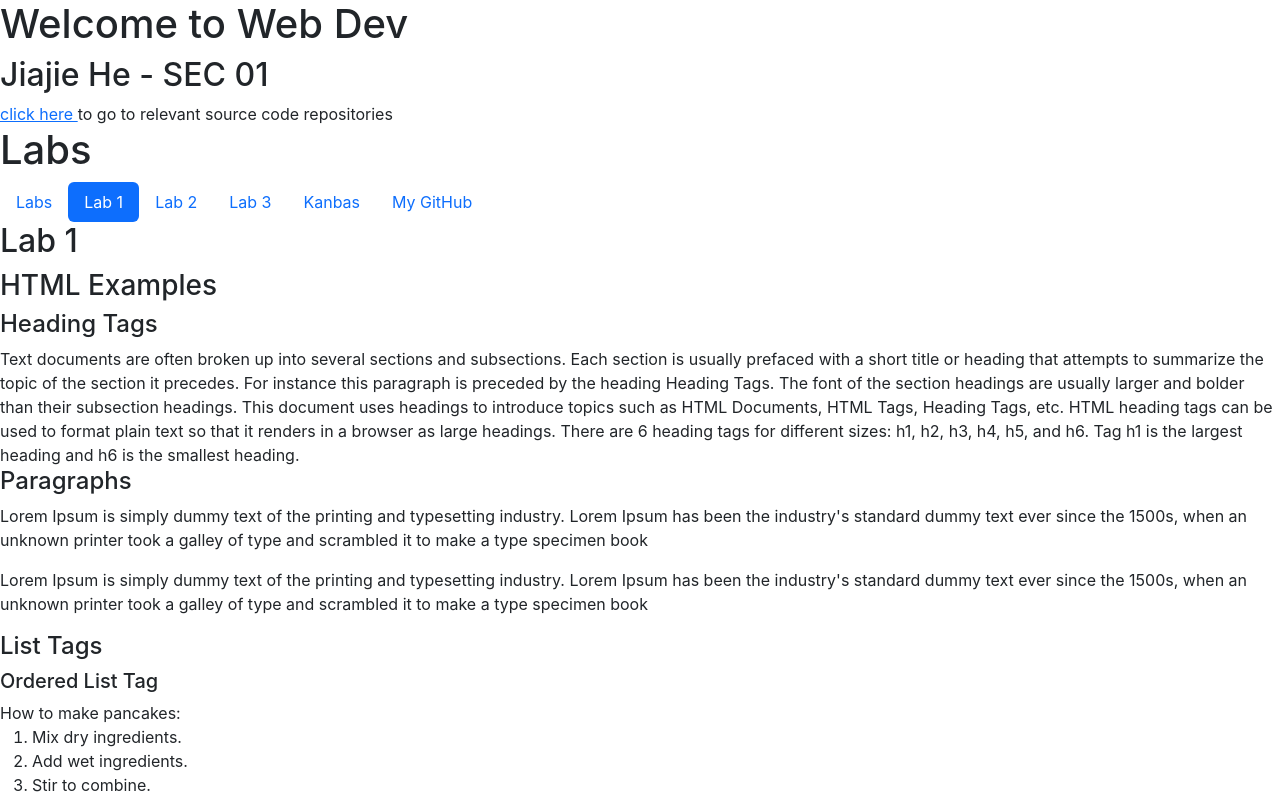
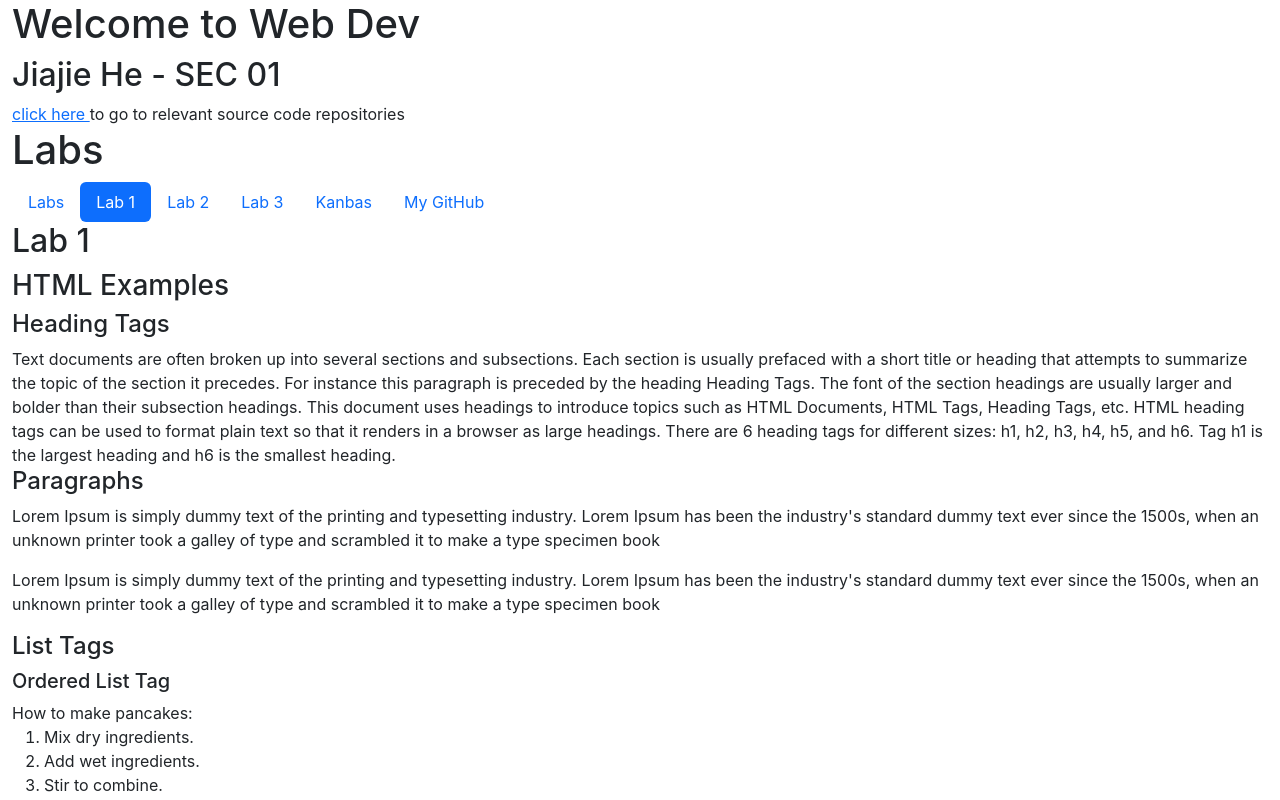
Before and after one commit to jiajie-he/kanbas-react-web-app, a React (Create React App) app: page /#/Labs/Lab1 in a window 1280 px wide. Shown: the top 800 px of the page. Built offline with nearby package versions, Linux system fonts and the light colour scheme.

Commit message:
adding container

```diff
--- a/src/Labs/index.tsx
+++ b/src/Labs/index.tsx
@@ -5,10 +5,10 @@ import Lab2 from "./Lab2";
 import Lab3 from "./Lab3";
 export default function Labs() {
   return (
-    <div>
+    <div className="container-fluid">
       <h1>Welcome to Web Dev</h1>
       <h2>Jiajie He - SEC 01</h2>
-      <a id="wd-github" href="https://github.com/jannunzi/kanbas-react-web-app-cs5610-fa24">click here </a>
+      <a id="wd-github" target="_blank" href="https://github.com/jannunzi/kanbas-react-web-app-cs5610-fa24">click here </a>
       to go to relevant source code repositories
       <h1>Labs</h1>
       <TOC />
```
